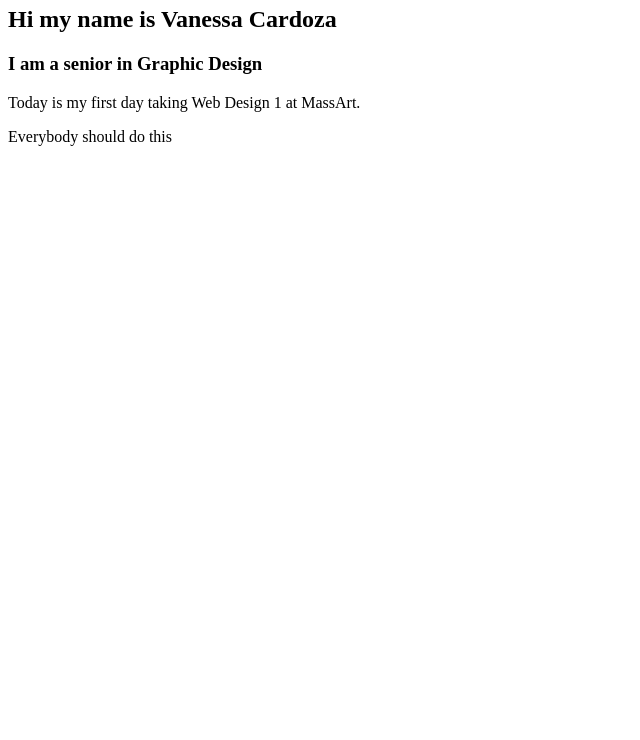
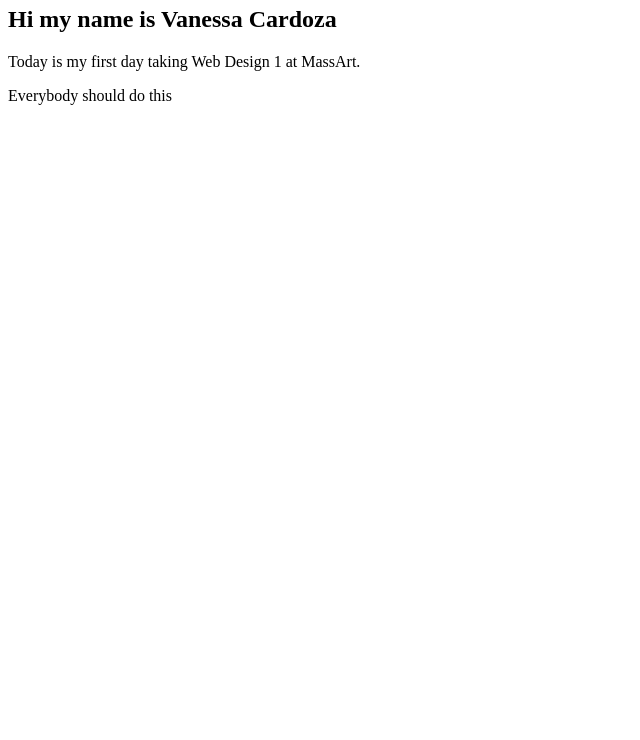
Before and after one commit to vycardoza/CDGD304-01, a plain HTML site: page webdesign1.html in a window 1280 px wide. Shown: the part 60-800 px from the top of the page, without its empty margins (0-640 px from the left). Drawn offline with Linux system fonts and the light colour scheme.

Commit message:
Deleted lines

```diff
--- a/webdesign1.html
+++ b/webdesign1.html
@@ -7,21 +7,9 @@
     <body>
         <h1>My <i>first</i> awesome webpage!</h1>
         <h2>Hi my name is Vanessa Cardoza</h2>
-        <h3>I am a senior in Graphic Design</h3>
         <p>Today is my first day taking Web Design 1 at MassArt.</p>
 
         <p>Everybody should do this</p>
 
-
-
-
     </body>
-
-
-
-
-
-
-
-
 </html>
```
